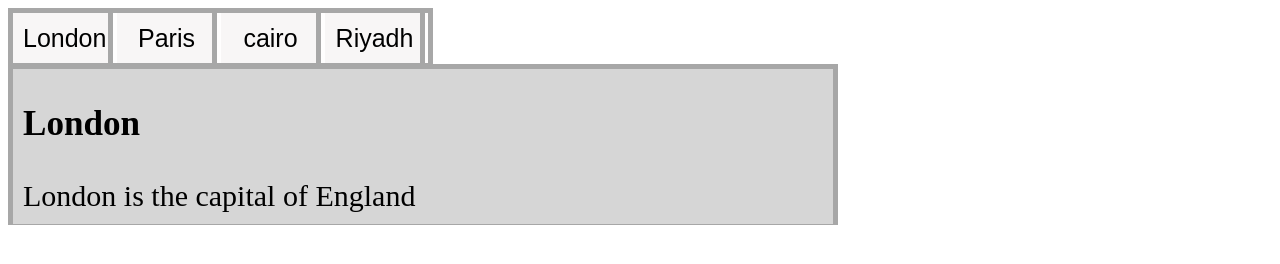
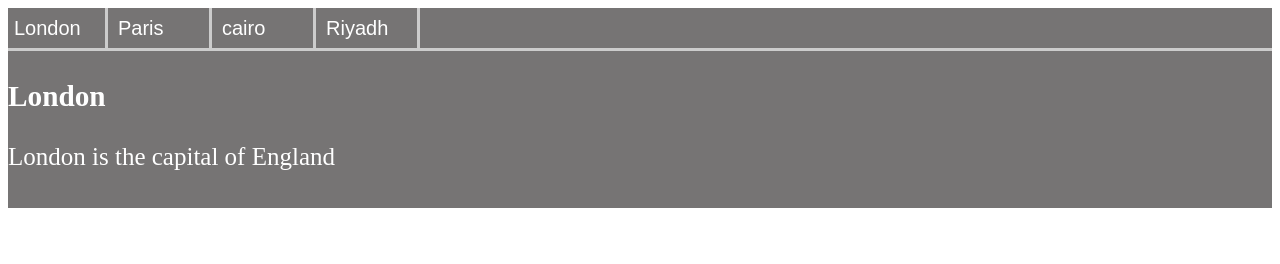
Before and after one commit to mohammed-hussein70/How-To-Tabs, a plain HTML site: page index.html in a window 1280 px wide. Drawn offline with Linux system fonts and the light colour scheme.

Commit message:
Add foiles

```diff
--- a/index.html
+++ b/index.html
@@ -7,6 +7,7 @@
     <link rel="stylesheet" href="main.css" />
   </head>
   <body>
+    <div class="container">
       <div class="tab-link">
         <button class="london">London</button>
         <button class="paris">Paris</button>
@@ -29,6 +30,7 @@
         <h3>Riyadh</h3>
         <p>Riyadh is the capital of Saudi Arabia</p>
       </div>
+    </div>
     <script src="main.js"></script>
   </body>
 </html>
--- a/main.css
+++ b/main.css
@@ -1,48 +1,41 @@
-.tab-link {
-  width: 415px;
-  height: 50px;
-  background-color: #fffefe;
-  margin: 15px 0 50px;
-  text-align: left;
-  margin: 0;
-  border: 5px solid #a7a7a7;
-  border-bottom: 1px solid #a7a7a7;
-}
-.london,
-.cairo,
-.paris,
-.Riyadh {
-  background-color: #f8f6f6;
-  width: 100px;
-  height: 100%;
-  padding-left: 10px;
-  border: none;
-  border-right: 5px solid #a7a7a7;
-  font-size: 25px;
-  cursor: pointer;
-  &:focus {
-    background-color: rgb(139, 139, 139);
-  }
-  &:hover {
-    background-color: rgb(199, 199, 199);
-  }
-}
-/*text*/
-
-.tab-text {
-  width: 800px;
-  height: 140px;
-  background-color: #d6d6d6;
-  padding: 15px 10px;
-  font-size: 30px;
-  border: 5px solid #a7a7a7;
-  animation: fadeEffect 1s;
-  border-bottom: 1px solid #a7a7a7;
-  padding-top: 0;
-}
-
 /*   display the text  */
 
 .hidden {
   display: none;
 }
+/* style container                */
+
+.container {
+  width: 100%;
+  height: 200px;
+  background-color: #767474;
+  color: white;
+}
+.tab-link {
+  background-color: #767474;
+  height: 40px;
+  border-bottom: 3px solid #ccc;
+}
+button {
+  border: none;
+  border-right: 3px solid #ccc;
+  height: 40px;
+  width: 100px;
+  text-align: left;
+  background-color: #767474;
+  color: white;
+  font-size: 20px;
+  &:hover {
+    background-color: #ccc;
+    color: black;
+    margin: -5px;
+  }
+  &:focus {
+    background-color: #ccc;
+    color: black;
+    margin: -5px;
+  }
+}
+.tab-text {
+  font-size: 25px;
+}
```
Lines whose indentation alone changed are shown as unchanged.
